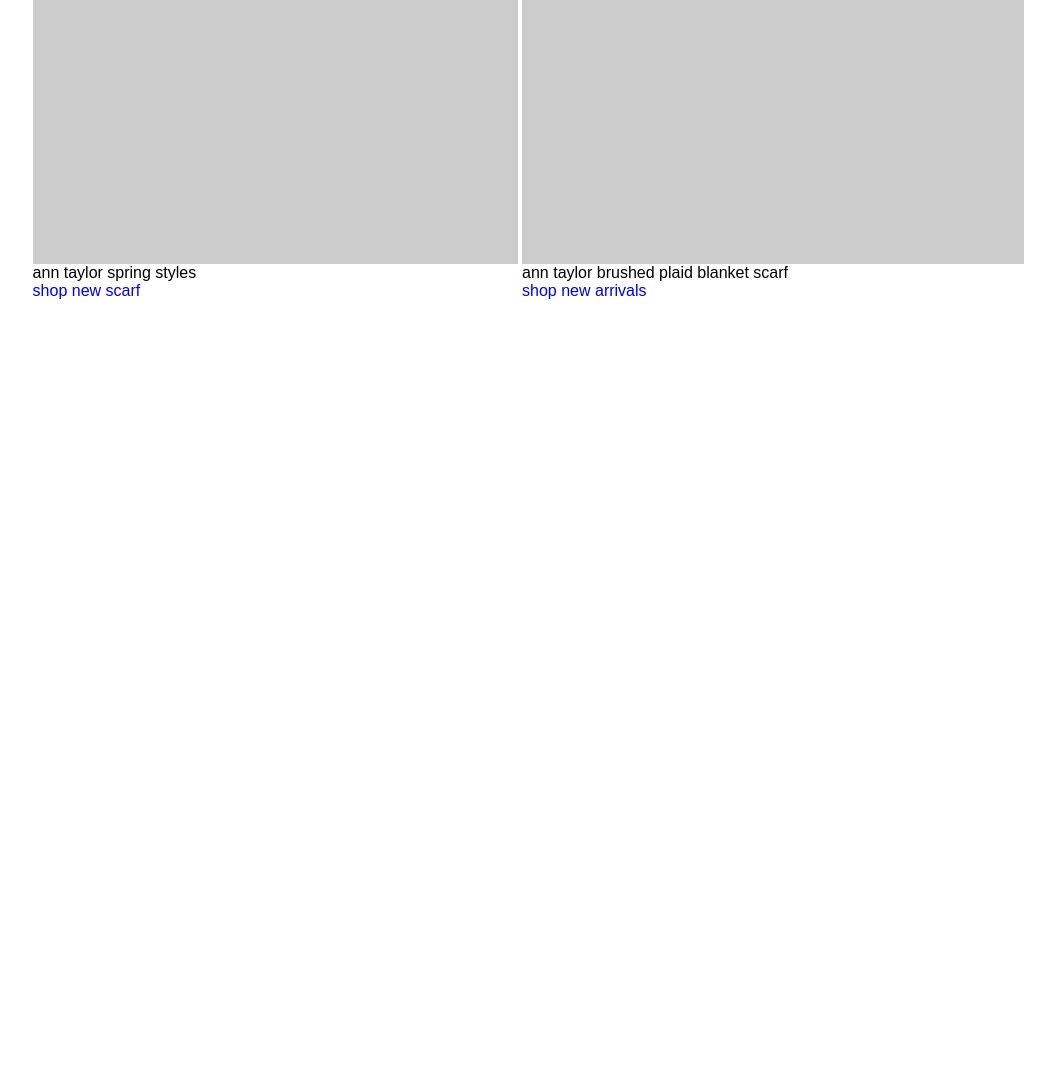
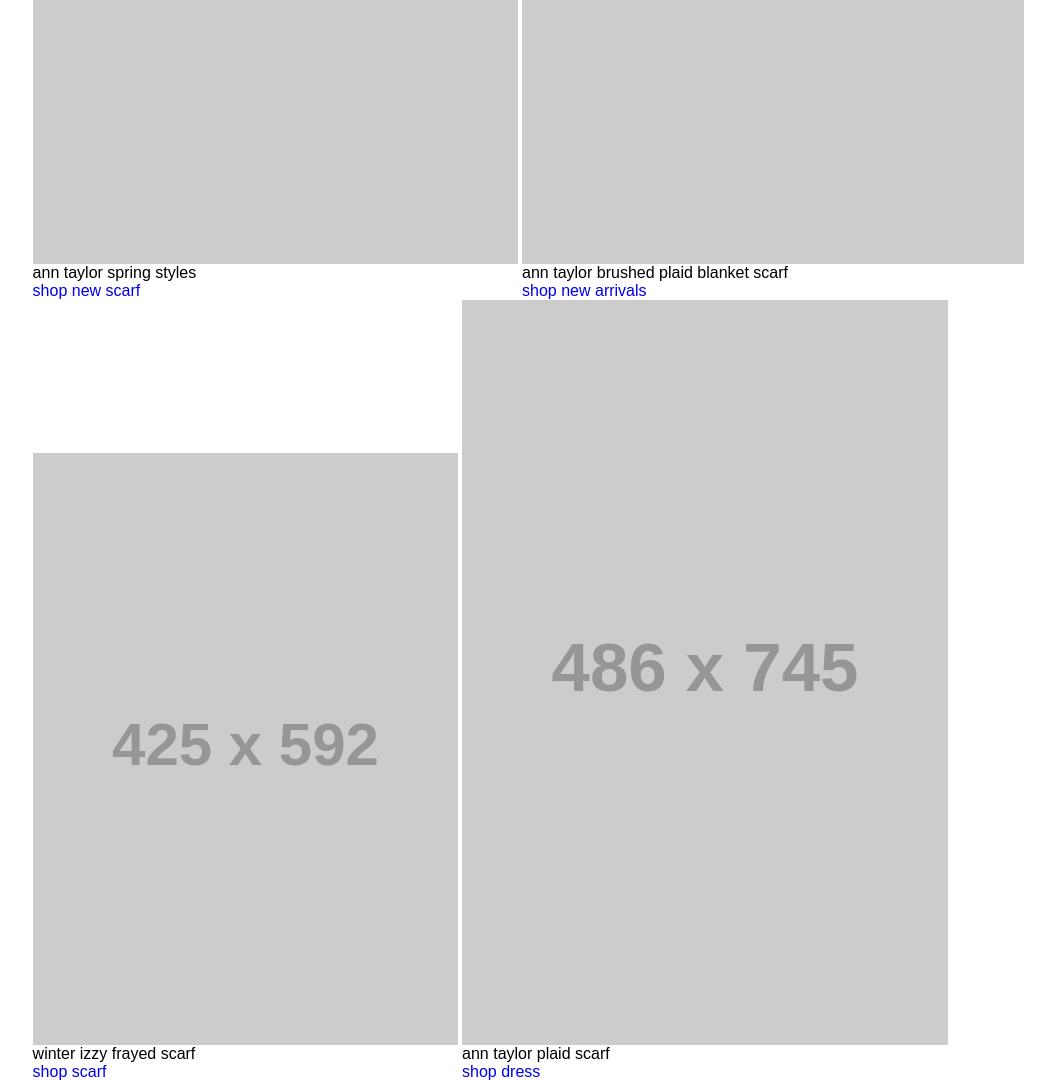
Before and after one commit to Abhijeet-Portfolio/fashion-template-sass, a plain HTML site: page index.html in a window 1280 px wide. Shown: the part 3471-4552 px from the top of the page, without its empty margins (57-1112 px from the left). Before the commit the page ends 3771 px from the top, so only its background shows below. Drawn offline with Linux system fonts and the light colour scheme; placeholder pictures from the web are drawn by us.

Commit message:
dress section html done

```diff
--- a/index.html
+++ b/index.html
@@ -121,6 +121,32 @@
         </div>
       </section>
       <!--spring section ends-->
+      <!--dress section starts-->
+      <section class="dress">
+        <div class="wrapper">
+          <ul>
+            <li>
+              <figure>
+                <img src="https://via.placeholder.com/425x592" alt="model">
+              </figure>
+              <div class="rectangle">
+                <h2>winter izzy frayed scarf</h2>
+                <h3><a href="#FIXME" title="shop scarf">shop scarf</a></h3>
+              </div>
+            </li>
+            <li>
+              <figure>
+                <img src="https://via.placeholder.com/486x745" alt="model">
+              </figure>
+              <div class="rectangle">
+                <h2>ann taylor plaid scarf</h2>
+                <h3><a href="#FIXME" title="shop dress">shop dress</a></h3>
+              </div>
+            </li>
+          </ul>
+        </div>
+      </section>
+      <!--dress section ends-->
     </main>
     <!--main section end-->
 
```
